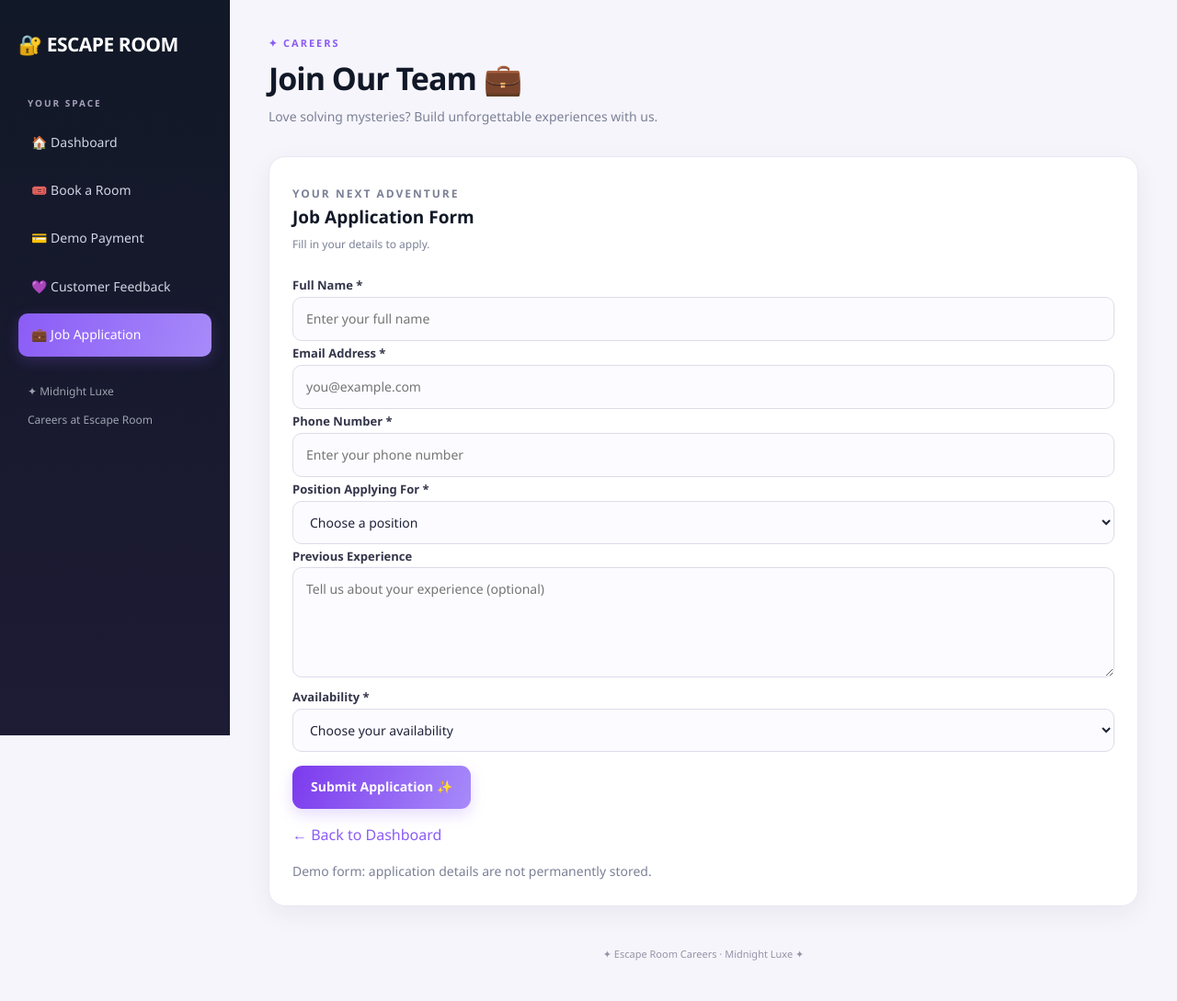
After one commit to Sonali-1108/Escape-Room, a Flask app: page /application in a window 1280 px wide. The commit adds this page. Shown: the whole page at 92% size. Run offline with Flask 3, Linux system fonts and the light colour scheme.

Commit message:
Add job application and update feedback

```diff
--- a/app.py
+++ b/app.py
@@ -9,19 +9,29 @@ BASE_DIR = os.path.dirname(os.path.abspath(__file__))
 DB_PATH = os.path.join(BASE_DIR, "escape room.db")
 
 
+def get_connection():
+    connection = sqlite3.connect(DB_PATH)
+    connection.row_factory = sqlite3.Row
+    return connection
+
+
 def get_dashboard_data():
     if not os.path.exists(DB_PATH):
-        return {"error": "Database file not found. Place your existing escape room.db beside app.py.", "tables": []}
+        return {
+            "error": "Database file not found. Place your existing escape room.db beside app.py.",
+            "tables": []
+        }
 
-    connection = sqlite3.connect(DB_PATH)
-    connection.row_factory = sqlite3.Row
+    connection = get_connection()
 
     try:
         cursor = connection.cursor()
 
         cursor.execute("""
-            SELECT name FROM sqlite_master
-            WHERE type = 'table' AND name NOT LIKE 'sqlite_%'
+            SELECT name
+            FROM sqlite_master
+            WHERE type = 'table'
+            AND name NOT LIKE 'sqlite_%'
             ORDER BY name
         """)
 
@@ -49,22 +59,24 @@ def get_dashboard_data():
         connection.close()
 
 
-
 @app.route("/")
 def home():
     data = get_dashboard_data()
 
     if not data["error"]:
-        connection = sqlite3.connect(DB_PATH)
+        connection = get_connection()
+
         try:
             cursor = connection.cursor()
 
             cursor.execute("SELECT COUNT(*) FROM Booking")
             total_bookings = cursor.fetchone()[0]
 
-            cursor.execute(
-                "SELECT COUNT(*) FROM Booking WHERE status = 'Confirmed'"
-            )
+            cursor.execute("""
+                SELECT COUNT(*)
+                FROM Booking
+                WHERE status = 'Confirmed'
+            """)
             confirmed_bookings = cursor.fetchone()[0]
 
             cursor.execute("SELECT COUNT(*) FROM Customer")
@@ -73,10 +85,11 @@ def home():
             cursor.execute("SELECT COUNT(*) FROM Room")
             total_rooms = cursor.fetchone()[0]
 
-            cursor.execute(
-                "SELECT COALESCE(SUM(amount), 0) FROM Payment "
-                "WHERE payment_status = 'Paid'"
-            )
+            cursor.execute("""
+                SELECT COALESCE(SUM(amount), 0)
+                FROM Payment
+                WHERE payment_status = 'Paid'
+            """)
             paid_revenue = cursor.fetchone()[0]
 
             data["analytics"] = {
@@ -86,6 +99,7 @@ def home():
                 "total_rooms": total_rooms,
                 "paid_revenue": paid_revenue
             }
+
         finally:
             connection.close()
 
@@ -94,8 +108,7 @@ def home():
 
 @app.route("/book", methods=["GET", "POST"])
 def create_booking():
-    connection = sqlite3.connect(DB_PATH)
-    connection.row_factory = sqlite3.Row
+    connection = get_connection()
 
     try:
         cursor = connection.cursor()
@@ -115,8 +128,10 @@ def create_booking():
             except ValueError:
                 return "Please enter a valid room and group size.", 400
 
-            if not all([first_name, last_name, email, phone,
-                        booking_date, time_slot]):
+            if not all([
+                first_name, last_name, email, phone,
+                booking_date, time_slot
+            ]):
                 return "Please fill in every field.", 400
 
             if group_size < 1:
@@ -134,10 +149,12 @@ def create_booking():
             if group_size > room["capacity"]:
                 return "Group size exceeds this room's capacity.", 400
 
-            cursor.execute(
-                "SELECT customer_id FROM Customer WHERE email = ? LIMIT 1",
-                (email,)
-            )
+            cursor.execute("""
+                SELECT customer_id
+                FROM Customer
+                WHERE email = ?
+                LIMIT 1
+            """, (email,))
             customer = cursor.fetchone()
 
             if customer:
@@ -148,6 +165,7 @@ def create_booking():
                     (first_name, last_name, email, phone_number)
                     VALUES (?, ?, ?, ?)
                 """, (first_name, last_name, email, phone))
+
                 customer_id = cursor.lastrowid
 
             cursor.execute("""
@@ -179,10 +197,10 @@ def create_booking():
     finally:
         connection.close()
 
+
 @app.route("/payment", methods=["GET", "POST"])
 def payment_page():
-    connection = sqlite3.connect(DB_PATH)
-    connection.row_factory = sqlite3.Row
+    connection = get_connection()
 
     try:
         cursor = connection.cursor()
@@ -199,19 +217,21 @@ def payment_page():
             except ValueError:
                 return "Invalid booking ID.", 400
 
-            cursor.execute(
-                "SELECT booking_id, group_size, room_id FROM Booking WHERE booking_id = ?",
-                (booking_id,)
-            )
+            cursor.execute("""
+                SELECT booking_id, group_size, room_id
+                FROM Booking
+                WHERE booking_id = ?
+            """, (booking_id,))
             booking = cursor.fetchone()
 
             if booking is None:
                 return "Booking not found.", 404
 
-            cursor.execute(
-                "SELECT price_per_person FROM Room WHERE room_id = ?",
-                (booking["room_id"],)
-            )
+            cursor.execute("""
+                SELECT price_per_person
+                FROM Room
+                WHERE room_id = ?
+            """, (booking["room_id"],))
             room = cursor.fetchone()
 
             if room is None:
@@ -221,17 +241,20 @@ def payment_page():
 
             cursor.execute("""
                 INSERT INTO Payment
-                (booking_id, amount, payment_date, payment_method, payment_status)
+                (booking_id, amount, payment_date,
+                 payment_method, payment_status)
                 VALUES (?, ?, DATE('now'), ?, 'Paid')
             """, (booking_id, amount, payment_method))
 
             connection.commit()
 
-            return (
-                f"Demo payment recorded! Booking ID: {booking_id}. "
-                f"Amount: ₹{amount:.2f}. No real money was charged. "
-                '<a href="/">Back to Dashboard</a>'
-            )
+            return f"""
+                <h2>Demo Payment Recorded!</h2>
+                <p>Booking ID: {booking_id}</p>
+                <p>Amount: ₹{amount:.2f}</p>
+                <p>No real money was charged.</p>
+                <a href="/">Back to Dashboard</a>
+            """
 
         return render_template("payment.html")
 
@@ -245,38 +268,25 @@ def payment_page():
 
 @app.route("/feedback", methods=["GET", "POST"])
 def feedback_page():
-    connection = sqlite3.connect(DB_PATH)
-    connection.row_factory = sqlite3.Row
+    if request.method == "POST":
+        booking_id = request.form.get("booking_id", "").strip()
+        rating = request.form.get("rating", "").strip()
+        comments = request.form.get("comments", "").strip()
 
-    try:
-        cursor = connection.cursor()
+        try:
+            booking_id = int(booking_id)
+            rating = int(rating)
+        except ValueError:
+            return "Enter a valid booking ID and rating.", 400
 
-        # Create a separate Feedback table if it doesn't exist
-        cursor.execute("""
-            CREATE TABLE IF NOT EXISTS Feedback (
-                feedback_id INTEGER PRIMARY KEY AUTOINCREMENT,
-                booking_id INTEGER NOT NULL,
-                rating INTEGER NOT NULL,
-                comments TEXT,
-                feedback_date DATE DEFAULT (DATE('now')),
-                FOREIGN KEY (booking_id) REFERENCES Booking(booking_id)
-            )
-        """)
+        if not 1 <= rating <= 5:
+            return "Rating must be between 1 and 5.", 400
 
-        if request.method == "POST":
-            booking_id = request.form.get("booking_id", "").strip()
-            rating = request.form.get("rating", "").strip()
-            comments = request.form.get("comments", "").strip()
+        # Validate the booking without creating a Feedback table.
+        connection = get_connection()
 
-            try:
-                booking_id = int(booking_id)
-                rating = int(rating)
-            except ValueError:
-                return "Enter a valid booking ID and rating.", 400
-
-            if rating < 1 or rating > 5:
-                return "Rating must be between 1 and 5.", 400
-
+        try:
+            cursor = connection.cursor()
             cursor.execute(
                 "SELECT booking_id FROM Booking WHERE booking_id = ?",
                 (booking_id,)
@@ -285,39 +295,85 @@ def feedback_page():
             if cursor.fetchone() is None:
                 return "Booking not found. Please check your booking ID.", 404
 
-            cursor.execute("""
-                INSERT INTO Feedback (booking_id, rating, comments)
-                VALUES (?, ?, ?)
-            """, (booking_id, rating, comments))
+        except sqlite3.Error:
+            return "Could not verify the booking.", 500
 
-            connection.commit()
-            return "<h2>Thank you for your feedback!</h2><a href='/'>Back to Dashboard</a>"
+        finally:
+            connection.close()
 
-        return render_template("feedback.html")
+        # Demo only: feedback is not stored permanently.
+        return f"""
+            <h2>Thank You for Your Feedback! 💜</h2>
+            <p>Your rating: {rating}/5</p>
+            <p>Your feedback was received for this demonstration.</p>
+            <p>Your comments have not been permanently saved.</p>
+            <a href="/">Back to Dashboard</a>
+        """
 
-    except sqlite3.Error:
-        connection.rollback()
-        return "A database error occurred.", 500
-
-    finally:
-        connection.close()
+    return render_template("feedback.html")
 
 
+@app.route("/application", methods=["GET", "POST"])
+def application_page():
+    if request.method == "POST":
+        name = request.form.get("name", "").strip()
+        email = request.form.get("email", "").strip()
+        phone = request.form.get("phone", "").strip()
+        position = request.form.get("position", "").strip()
+        experience = request.form.get("experience", "").strip()
+        availability = request.form.get("availability", "").strip()
+
+        if not all([name, email, phone, position, availability]):
+            return "Please fill in all required fields.", 400
+
+        allowed_positions = [
+            "Game Master",
+            "Receptionist",
+            "Operations Staff"
+        ]
+
+        allowed_availability = [
+            "Weekdays",
+            "Weekends",
+            "Flexible"
+        ]
+
+        if position not in allowed_positions:
+            return "Please select a valid position.", 400
+
+        if availability not in allowed_availability:
+            return "Please select a valid availability option.", 400
+
+        # Demo only: no Job Application table is created.
+        return """
+            <h2>Application Submitted! 💜</h2>
+            <p>Thank you for your interest in joining our team.</p>
+            <p>This is a demonstration. Your application has not been saved.</p>
+            <a href="/">Back to Dashboard</a>
+        """
+
+    return render_template("application.html")
 
 
 @app.route("/table/<table_name>")
 def view_table(table_name):
-    allowed_tables = ["Booking", "Customer", "Payment", "Room", "Staff"]
+    allowed_tables = [
+        "Booking",
+        "Customer",
+        "Payment",
+        "Room",
+        "Staff"
+    ]
 
     if table_name not in allowed_tables:
         return "Table not found", 404
 
-    connection = sqlite3.connect(DB_PATH)
-    connection.row_factory = sqlite3.Row
+    connection = get_connection()
 
     try:
         cursor = connection.cursor()
         safe_name = '"' + table_name.replace('"', '""') + '"'
+
         cursor.execute(f"SELECT * FROM {safe_name} LIMIT 100")
 
         columns = [item[0] for item in cursor.description]
@@ -329,11 +385,17 @@ def view_table(table_name):
             columns=columns,
             records=records
         )
+
+    except sqlite3.Error:
+        return "Could not read this database table.", 500
+
     finally:
         connection.close()
 
 
 if __name__ == "__main__":
-   import os
-
-app.run(host="0.0.0.0", port=int(os.environ.get("PORT", 5000)), debug=False)
+    app.run(
+        host="0.0.0.0",
+        port=int(os.environ.get("PORT", 5000)),
+        debug=False
+    )
--- /dev/null
+++ b/templates/application.html
@@ -0,0 +1,93 @@
+
+<!DOCTYPE html>
+<html lang="en">
+<head>
+    <meta charset="UTF-8">
+    <meta name="viewport" content="width=device-width, initial-scale=1.0">
+    <title>Job Application | Midnight Luxe</title>
+    <link rel="stylesheet" href="{{ url_for('static', filename='style.css') }}">
+</head>
+<body>
+    <aside class="sidebar">
+        <h2>🔐 ESCAPE ROOM</h2>
+        <p class="menu-label">YOUR SPACE</p>
+
+        <a href="/">🏠 Dashboard</a>
+        <a href="/book">🎟️ Book a Room</a>
+        <a href="/payment">💳 Demo Payment</a>
+        <a href="/feedback">💜 Customer Feedback</a>
+        <a class="active" href="/application">💼 Job Application</a>
+
+        <div class="sidebar-note">
+            <p>✦ Midnight Luxe</p>
+            <p>Careers at Escape Room</p>
+        </div>
+    </aside>
+
+    <main class="main">
+        <header>
+            <div>
+                <p class="eyebrow">✦ CAREERS</p>
+                <h1>Join Our Team 💼</h1>
+                <p class="subtitle">
+                    Love solving mysteries? Build unforgettable experiences with us.
+                </p>
+            </div>
+        </header>
+
+        <section class="panel">
+            <div class="panel-heading">
+                <div>
+                    <p class="eyebrow">YOUR NEXT ADVENTURE</p>
+                    <h2>Job Application Form</h2>
+                    <p>Fill in your details to apply.</p>
+                </div>
+            </div>
+
+            <form method="POST" action="/application">
+                <label for="name">Full Name *</label>
+                <input id="name" type="text" name="name"
+                       placeholder="Enter your full name" required>
+
+                <label for="email">Email Address *</label>
+                <input id="email" type="email" name="email"
+                       placeholder="you@example.com" required>
+
+                <label for="phone">Phone Number *</label>
+                <input id="phone" type="tel" name="phone"
+                       placeholder="Enter your phone number" required>
+
+                <label for="position">Position Applying For *</label>
+                <select id="position" name="position" required>
+                    <option value="">Choose a position</option>
+                    <option value="Game Master">Game Master</option>
+                    <option value="Receptionist">Receptionist</option>
+                    <option value="Operations Staff">Operations Staff</option>
+                </select>
+
+                <label for="experience">Previous Experience</label>
+                <textarea id="experience" name="experience"
+                          rows="4"
+                          placeholder="Tell us about your experience (optional)"></textarea>
+
+                <label for="availability">Availability *</label>
+                <select id="availability" name="availability" required>
+                    <option value="">Choose your availability</option>
+                    <option value="Weekdays">Weekdays</option>
+                    <option value="Weekends">Weekends</option>
+                    <option value="Flexible">Flexible</option>
+                </select>
+
+                <button type="submit">Submit Application ✨</button>
+            </form>
+
+            <p><a href="/">← Back to Dashboard</a></p>
+            <p class="subtitle">
+                Demo form: application details are not permanently stored.
+            </p>
+        </section>
+
+        <footer>✦ Escape Room Careers · Midnight Luxe ✦</footer>
+    </main>
+</body>
+</html>
```
Also changed, not shown: templates/index.html (+9 -1 lines).
